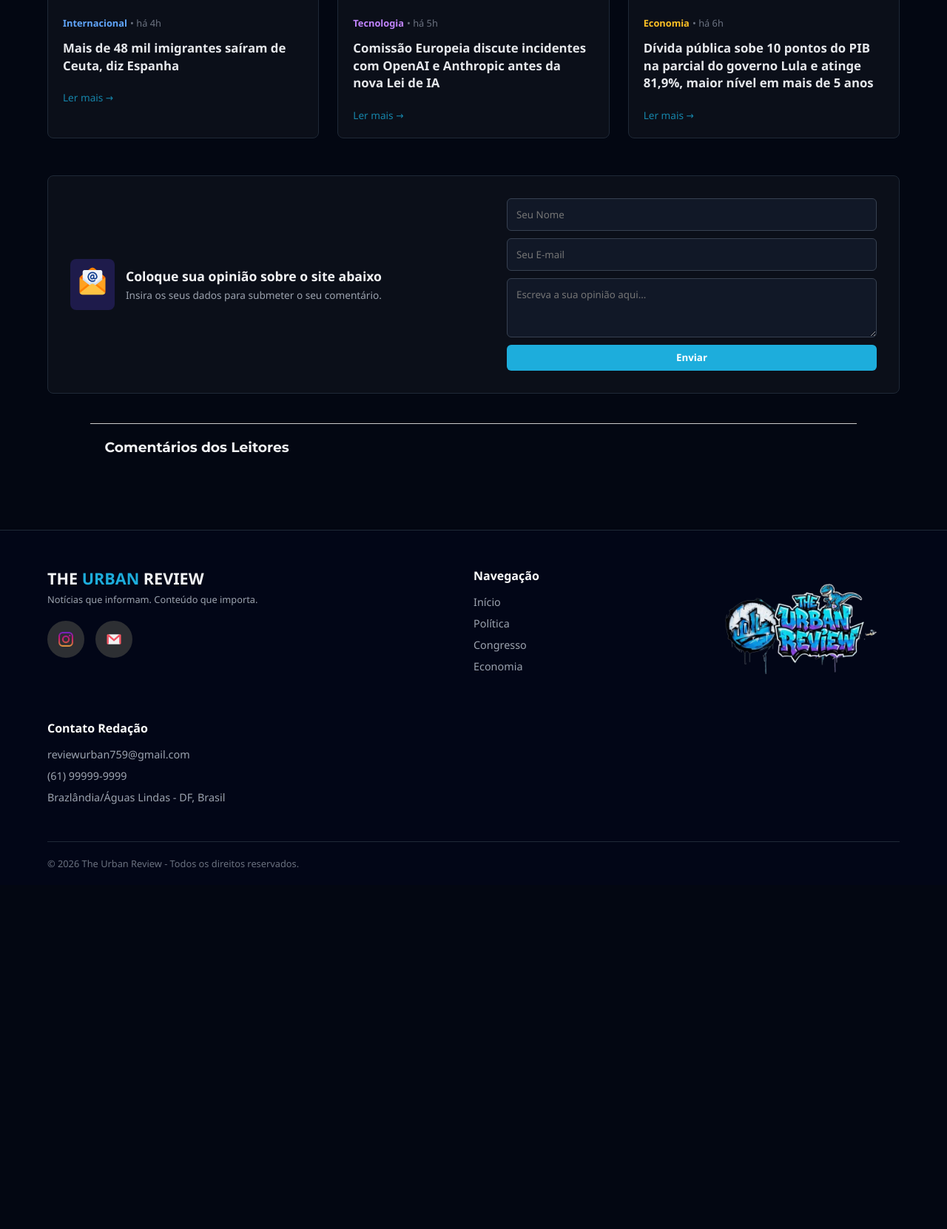
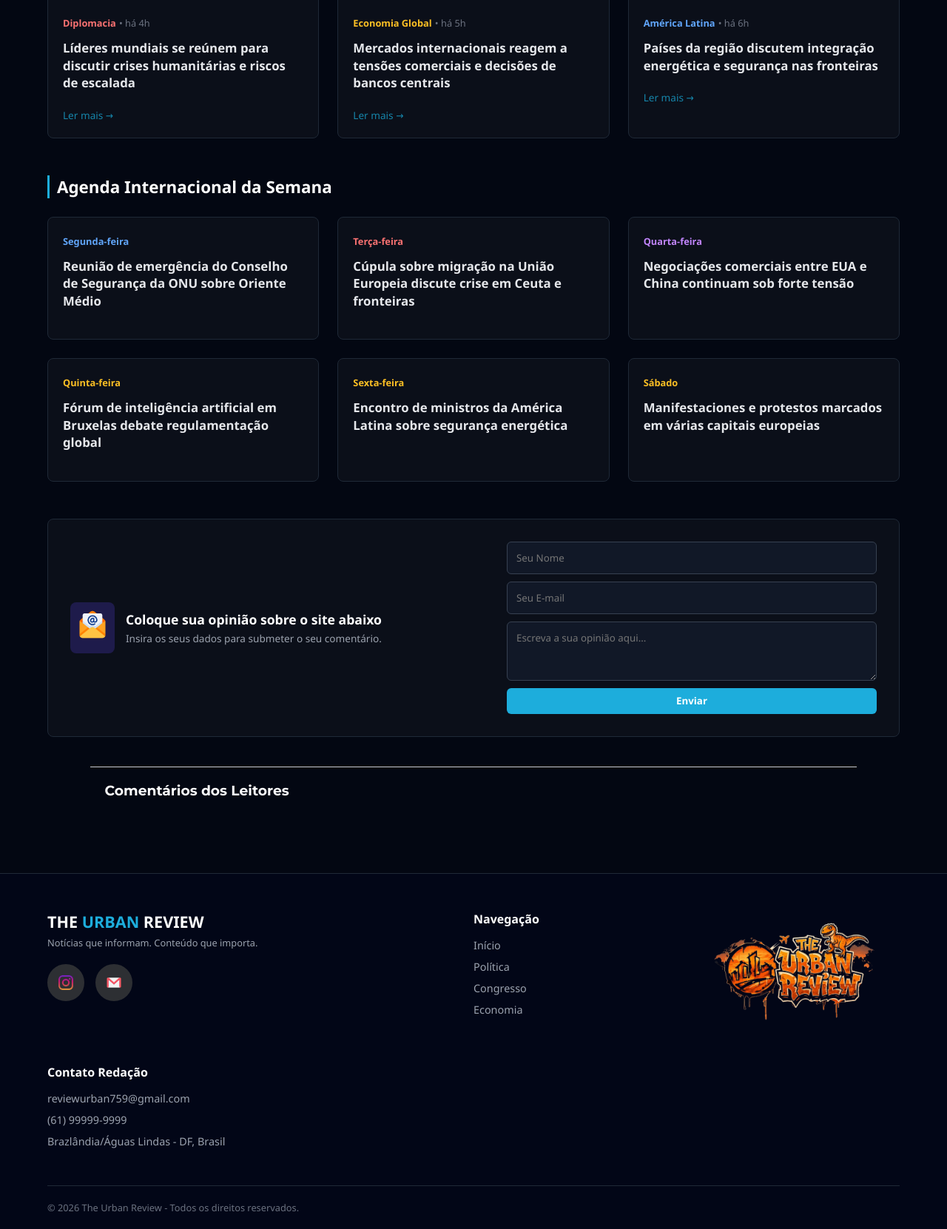
Before and after one commit to TheReviewUrban/TheUrbanReview, a PHP site: page /pages/internacional.html in a window 1280 px wide. Shown: the part 1449-3110 px from the top of the page at 74% size. Before the commit the page ends 2622 px from the top, so only its background shows below. Run offline with PHP 8.4, Linux system fonts and the light colour scheme.

Commit message:
Atualização no css

```diff
--- a/src/assets/css/style.css
+++ b/src/assets/css/style.css
@@ -25,6 +25,16 @@
     --economia-color-senaria: #050d09;
     --economia-color-setenaria: #08130d;
 
+}
+
+:root{
+    --internacional-color-primaria: #FFE5B4;
+    --internacional-color-secundaria: #FFD580;
+    --internacional-color-terciaria: #FFB347;
+    --internacional-color-quaternaria: #FF8C00;
+    --internacional-color-quinquenaria: #FF7A00;
+    --internacional-color-senaria: #E85D04;
+    --internacional-color-setenaria: #D00000;
 }
 
 * {
@@ -149,6 +169,10 @@ a {
     color: white;
 }
 
+#internacional{
+    color: white;
+}
+
 .nav-links a:hover {
     color: #ffffff;
     border-bottom: 3px solid #1DADDC;
--- a/src/pages/internacional.html
+++ b/src/pages/internacional.html
@@ -4,27 +4,28 @@
 <head>
     <meta charset="UTF-8">
     <meta name="viewport" content="width=device-width, initial-scale=1.0">
-    <title>The Urban Review</title>
+    <title>Internacional - The Urban Review</title>
     <link rel="stylesheet" href="/src/assets/css/style.css">
     <link rel="preconnect" href="https://fonts.googleapis.com">
     <link rel="preconnect" href="https://fonts.gstatic.com" crossorigin>
+    <link rel="icon" type="image/png" href="/src/assets/img/ícones/LogoInternacional.png">
     <link
         href="https://fonts.googleapis.com/css2?family=Montserrat:ital,wght@0,100..900;1,100..900&family=Open+Sans:ital,wght@0,300..800;1,300..800&display=swap"
         rel="stylesheet">
 </head>
 
-<body>
+<body id="internacional">
     <header class="navbar">
-        <img src="/src/assets/img/ícones/LogoUrban.png" class="logo-urban" alt="Logo Urban">
+        <img src="/src/assets/img/ícones/LogoInternacional.png" class="logo-urban" alt="Logo Urban">
         <div class="container nav-container">
             <div class="logo">
                 <h1>THE <span>URBAN</span> REVIEW</h1>
                 <p>Notícias que informam. Conteúdo que importa.</p>
             </div>
             <nav class="nav-links menu-desk">
-                <a href="/public/index.html" class="active">Início</a>
+                <a href="/public/index.html">Início</a>
                 <a href="/src/pages/politica.html">Política</a>
-                <a href="/src/pages/internacional.html">Internacional</a>
+                <a href="/src/pages/internacional.html" class="active">Internacional</a>
                 <a href="/src/pages/economia.html">Esporte</a>
                 <a href="#contato">Contato</a>
             </nav>
@@ -49,72 +50,66 @@
     <section class="carousel-section">
         <div class="carousel-container">
 
-            <!-- SLIDES - TROQUE AS IMAGENS E TEXTOS AQUI -->
             <div class="carousel-track">
 
                 <!-- SLIDE 1 -->
                 <div class="carousel-slide active">
-                    <img src="/src/assets/img/img-noticias/noticiadestaque.jpg" alt="Slide 1" class="carousel-bg">
+                    <img src="/src/assets/img/img-noticias/inicio/internacional.jpg" alt="Slide 1" class="carousel-bg">
                     <div class="carousel-overlay">
                         <div class="container carousel-content">
-                            <span class="badge badge-red">DESTAQUE INTERNACIONAL</span>
-                            <span class="meta-info">Política • há 2h</span>
-                            <h2>Governo libera R$ 5,7 bi no orçamento; Cidades, Transportes e Fazenda são os mais
-                                beneficiados</h2>
-                            <p>O governo federal publicou em edição extra do Diário Oficial da União (DOU) na noite
-                                desta quinta-feira (30) o decreto que detalha a liberação de R$ 5,7 bilhões em gastos do
-                                Orçamento de 2026, anunciada na semana passada pela equipe econômica.</p>
-                            <a href="./noticias/politica.html" class="btn-main">Ler mais →</a>
+                            <span class="badge badge-yellow">INTERNACIONAL</span>
+                            <span class="meta-info">Mundo • há 1h</span>
+                            <h2>Mais de 48 mil imigrantes saíram de Ceuta, diz governo espanhol</h2>
+                            <p>Autoridades da Espanha confirmam saída em massa de imigrantes do enclave de Ceuta nas últimas semanas, em meio a tensão diplomática com o Marrocos.</p>
+                            <a href="./noticias/NovasTecnologia.html" class="btn-main">Ler mais →</a>
                         </div>
                     </div>
                 </div>
 
                 <!-- SLIDE 2 -->
                 <div class="carousel-slide">
-                    <img src="/src/assets/img/img-noticias/jogos-eletronicos.jpeg" alt="Slide 2" class="carousel-bg">
+                    <img src="/src/assets/img/img-noticias/inicio/tecnologia-com-ia.jpg" alt="Slide 2" class="carousel-bg">
                     <div class="carousel-overlay">
                         <div class="container carousel-content">
-                            <span class="badge badge-blue">ESPORTES</span>
-                            <span class="meta-info">Esportes • há 3h</span>
-                            <h2>UFLA assina parceria com Ministério do Esporte para jogos eletrônicos</h2>
-                            <p>A universidade federal firma acordo inédito para estruturar a área de e-sports no Brasil.
-                            </p>
-                            <a href="./noticias/UFLA.html" class="btn-main">Ler mais →</a>
+                            <span class="badge badge-purple">TECNOLOGIA GLOBAL</span>
+                            <span class="meta-info">Internacional • há 3h</span>
+                            <h2>Comissão Europeia discute incidentes com OpenAI e Anthropic antes da nova Lei de IA</h2>
+                            <p>Bruxelas intensifica debates sobre regulamentação de inteligência artificial após relatos de falhas e riscos em sistemas avançados.</p>
+                            <a href="./noticias/futuro.html" class="btn-main">Ler mais →</a>
                         </div>
                     </div>
                 </div>
 
                 <!-- SLIDE 3 -->
                 <div class="carousel-slide">
-                    <img src="/src/assets/img/img-noticias/futurotec.jpg" alt="Slide 3" class="carousel-bg">
+                    <img src="/src/assets/img/img-noticias/inicio/futurotec.jpg" alt="Slide 3" class="carousel-bg">
                     <div class="carousel-overlay">
                         <div class="container carousel-content">
-                            <span class="badge badge-purple">TECNOLOGIA</span>
-                            <span class="meta-info">Tecnologia • há 5h</span>
-                            <h2>Futuro das tecnologias e os impactos das narrativas futuristas no cinema</h2>
-                            <p>Descubra como o cinema está moldando nossa percepção sobre o futuro tecnológico.</p>
-                            <a href="./noticias/futuro.html" class="btn-main">Ler mais →</a>
+                            <span class="badge badge-blue">GEOPOLÍTICA</span>
+                            <span class="meta-info">Mundo • há 5h</span>
+                            <h2>Novas tecnologias: tendências e o que esperar do futuro em escala global</h2>
+                            <p>Análise das inovações que estão redefinindo o equilíbrio de poder entre nações e o cotidiano das sociedades.</p>
+                            <a href="./noticias/NovasTecnologia.html" class="btn-main">Ler mais →</a>
                         </div>
                     </div>
                 </div>
 
                 <!-- SLIDE 4 -->
                 <div class="carousel-slide">
-                    <img src="/src/assets/img/img-noticias/tecnologia-com-ia.jpg" alt="Slide 4" class="carousel-bg">
+                    <img src="/src/assets/img/img-noticias/inicio/noticiadestaque.jpg" alt="Slide 4" class="carousel-bg">
                     <div class="carousel-overlay">
                         <div class="container carousel-content">
-                            <span class="badge badge-yellow">INTERNACIONAL</span>
-                            <span class="meta-info">Internacional • há 4h</span>
-                            <h2>Novas tecnologias: tendências e o que esperar do futuro em escala global</h2>
-                            <p>Análise completa das inovações que estão transformando o cenário mundial.</p>
-                            <a href="./noticias/NovasTecnologia.html" class="btn-main">Ler mais →</a>
+                            <span class="badge badge-red">DESTAQUE</span>
+                            <span class="meta-info">Internacional • há 7h</span>
+                            <h2>Conflitos no Oriente Médio e tensões na Europa Oriental dominam agenda diplomática</h2>
+                            <p>Líderes mundiais se reúnem em busca de soluções para crises humanitárias e riscos de escalada militar.</p>
+                            <a href="./noticias/politica.html" class="btn-main">Ler mais →</a>
                         </div>
                     </div>
                 </div>
 
             </div>
 
-            <!-- SETAS DE NAVEGAÇÃO -->
             <button class="carousel-btn carousel-btn-prev" id="btnPrev" aria-label="Slide anterior">
                 <span>❮</span>
             </button>
@@ -122,7 +117,6 @@
                 <span>❯</span>
             </button>
 
-            <!-- INDICADORES (DOTS) -->
             <div class="carousel-indicators">
                 <button class="carousel-dot active" data-slide="0" aria-label="Slide 1"></button>
                 <button class="carousel-dot" data-slide="1" aria-label="Slide 2"></button>
@@ -130,7 +124,6 @@
                 <button class="carousel-dot" data-slide="3" aria-label="Slide 4"></button>
             </div>
 
-            <!-- BARRA DE PROGRESSO -->
             <div class="carousel-progress">
                 <div class="carousel-progress-bar" id="progressBar"></div>
             </div>
@@ -141,73 +134,123 @@
 
     <main class="container main-content">
         <div class="section-header">
-            <h3>Últimas notícias</h3>
+            <h3>Últimas notícias internacionais</h3>
             <a href="#" class="see-all">Ver todas →</a>
         </div>
 
         <section class="news-grid">
             <article class="news-card">
-                <div class="card-img" style="background-image: url('/src/assets/img/img-noticias/politica.jpeg');">
+                <div class="card-img" style="background-image: url('/src/assets/img/img-noticias/inicio/internacional.jpg');">
                 </div>
                 <div class="card-body">
-                    <span class="card-category text-red">Politicas</span> <span class="card-time">• há 1h</span>
-                    <h4>Renan critica Flávio e questiona força política de Michelle</h4>
-                    <a href="./noticias/furtos.html" class="read-more">Ler mais →</a>
-                </div>
-            </article>
-
-            <article class="news-card">
-                <div class="card-img" style="background-image: url('/src/assets/img/img-noticias/esporte.jpg');"></div>
-                <div class="card-body">
-                    <span class="card-category text-blue">Esportes</span> <span class="card-time">• há 2h</span>
-                    <h4>Colo-Colo anuncia contratação do goleiro Vozinha, destaque de Cabo Verde</h4>
-                    <a href="./noticias/UFLA.html" class="read-more">Ler mais →</a>
-                </div>
-            </article>
-
-            <article class="news-card">
-                <div class="card-img" style="background-image: url('/src/assets/img/img-noticias/curiosidade.jpg');">
-                </div>
-                <div class="card-body">
-                    <span class="card-category text-yellow">Curiosidade do dia</span> <span class="card-time">• há
-                        3h</span>
-                    <h4>O Monte Everest cresce cerca de 4 milímetros por ano devido ao movimento das placas tectônicas.
-                    </h4>
-                    <a href="./noticias/funcionario-Impressionado.html" class="read-more">Ler mais →</a>
-                </div>
-            </article>
-
-            <article class="news-card">
-                <div class="card-img" style="background-image: url('/src/assets/img/img-noticias/internacional.jpg');">
-                </div>
-                <div class="card-body">
-                    <span class="card-category text-blue">Internacional</span> <span class="card-time">• há 4h</span>
+                    <span class="card-category text-yellow">Imigração</span> <span class="card-time">• há 1h</span>
                     <h4>Mais de 48 mil imigrantes saíram de Ceuta, diz Espanha</h4>
                     <a href="./noticias/NovasTecnologia.html" class="read-more">Ler mais →</a>
                 </div>
             </article>
 
             <article class="news-card">
-                <div class="card-img" style="background-image: url('/src/assets/img/img-noticias/tecnologia.jpg');">
+                <div class="card-img" style="background-image: url('/src/assets/img/img-noticias/inicio/tecnologia-com-ia.jpg');">
                 </div>
                 <div class="card-body">
-                    <span class="card-category text-purple">Tecnologia</span> <span class="card-time">• há 5h</span>
-                    <h4>Comissão Europeia discute incidentes com OpenAI e Anthropic antes da nova Lei de IA
-                    </h4>
+                    <span class="card-category text-purple">Tecnologia</span> <span class="card-time">• há 2h</span>
+                    <h4>Comissão Europeia discute incidentes com OpenAI e Anthropic antes da nova Lei de IA</h4>
                     <a href="./noticias/futuro.html" class="read-more">Ler mais →</a>
                 </div>
             </article>
 
             <article class="news-card">
-                <div class="card-img" style="background-image: url('/src/assets/img/img-noticias/Economia.jpg');"></div>
+                <div class="card-img" style="background-image: url('/src/assets/img/img-noticias/inicio/futurotec.jpg');">
+                </div>
                 <div class="card-body">
-                    <span class="card-category text-yellow">Economia</span> <span class="card-time">• há 6h</span>
-                    <h4>Dívida pública sobe 10 pontos do PIB na parcial do governo Lula e atinge 81,9%, maior nível em
-                        mais de 5 anos</h4>
+                    <span class="card-category text-blue">Geopolítica</span> <span class="card-time">• há 3h</span>
+                    <h4>Novas tecnologias: tendências e o que esperar do futuro em escala global</h4>
+                    <a href="./noticias/NovasTecnologia.html" class="read-more">Ler mais →</a>
+                </div>
+            </article>
+
+            <article class="news-card">
+                <div class="card-img" style="background-image: url('/src/assets/img/img-noticias/inicio/noticiadestaque.jpg');">
+                </div>
+                <div class="card-body">
+                    <span class="card-category text-red">Diplomacia</span> <span class="card-time">• há 4h</span>
+                    <h4>Líderes mundiais se reúnem para discutir crises humanitárias e riscos de escalada</h4>
+                    <a href="./noticias/politica.html" class="read-more">Ler mais →</a>
+                </div>
+            </article>
+
+            <article class="news-card">
+                <div class="card-img" style="background-image: url('/src/assets/img/img-noticias/inicio/Economia.jpg');">
+                </div>
+                <div class="card-body">
+                    <span class="card-category text-yellow">Economia Global</span> <span class="card-time">• há 5h</span>
+                    <h4>Mercados internacionais reagem a tensões comerciais e decisões de bancos centrais</h4>
                     <a href="./noticias/quedadeaviao.html" class="read-more">Ler mais →</a>
                 </div>
             </article>
+
+            <article class="news-card">
+                <div class="card-img" style="background-image: url('/src/assets/img/img-noticias/inicio/curiosidade.jpg');">
+                </div>
+                <div class="card-body">
+                    <span class="card-category text-blue">América Latina</span> <span class="card-time">• há 6h</span>
+                    <h4>Países da região discutem integração energética e segurança nas fronteiras</h4>
+                    <a href="./noticias/funcionario-Impressionado.html" class="read-more">Ler mais →</a>
+                </div>
+            </article>
         </section>
+
+        <!-- =========================
+             AGENDA DA SEMANA
+        ========================== -->
+        <div class="section-header">
+            <h3>Agenda Internacional da Semana</h3>
+        </div>
+
+        <section class="news-grid agenda-semana">
+            <article class="news-card">
+                <div class="card-body">
+                    <span class="card-category text-blue">Segunda-feira</span>
+                    <h4>Reunião de emergência do Conselho de Segurança da ONU sobre Oriente Médio</h4>
+                </div>
+            </article>
+
+            <article class="news-card">
+                <div class="card-body">
+                    <span class="card-category text-red">Terça-feira</span>
+                    <h4>Cúpula sobre migração na União Europeia discute crise em Ceuta e fronteiras</h4>
+                </div>
+            </article>
+
+            <article class="news-card">
+                <div class="card-body">
+                    <span class="card-category text-purple">Quarta-feira</span>
+                    <h4>Negociações comerciais entre EUA e China continuam sob forte tensão</h4>
+                </div>
+            </article>
+
+            <article class="news-card">
+                <div class="card-body">
+                    <span class="card-category text-yellow">Quinta-feira</span>
+                    <h4>Fórum de inteligência artificial em Bruxelas debate regulamentação global</h4>
+                </div>
+            </article>
+
+            <article class="news-card">
+                <div class="card-body">
+                    <span class="card-category text-yellow">Sexta-feira</span>
+                    <h4>Encontro de ministros da América Latina sobre segurança energética</h4>
+                </div>
+            </article>
+
+            <article class="news-card">
+                <div class="card-body">
+                    <span class="card-category text-yellow">Sábado</span>
+                    <h4>Manifestaciones e protestos marcados em várias capitais europeias</h4>
+                </div>
+            </article>
+        </section>
+
     </main>
 
     <section id="contato" class="container newsletter-section">
@@ -240,7 +283,7 @@
                 <h2>THE <span>URBAN</span> REVIEW</h2>
                 <p>Notícias que informam. Conteúdo que importa.</p>
                 <div class="social-icons">
-                    <a href="#" class="redes" title="Instagram">
+                    <a href="https://www.instagram.com/reviewurban759/" class="redes" title="Instagram">
                         <img src="/src/assets/img/ícones/instagram.png" alt="Instagram" class="redes">
                     </a>
                     <a href="mailto:reviewurban759@gmail.com" class="redes" title="Gmail">
@@ -255,7 +298,7 @@
                 <a href="/src/pages/congresso.html">Congresso</a>
                 <a href="/src/pages/economia.html">Economia</a>
             </div>
-            <img src="/src/assets/img/ícones/LogoUrban.png" class="logo-urban" alt="Logo Urban Footer">
+            <img src="/src/assets/img/ícones/LogoInternacional.png" class="logo-urban" alt="Logo Urban Footer">
             <div class="footer-contact">
                 <h5>Contato Redação</h5>
                 <p>reviewurban759@gmail.com</p>
```
Also changed, not shown: other parts of src/assets/css/style.css (+41 -7 lines), public/index.html (+8 -10 lines), src/assets/img/ícones/LogoInternacional.png (added).
